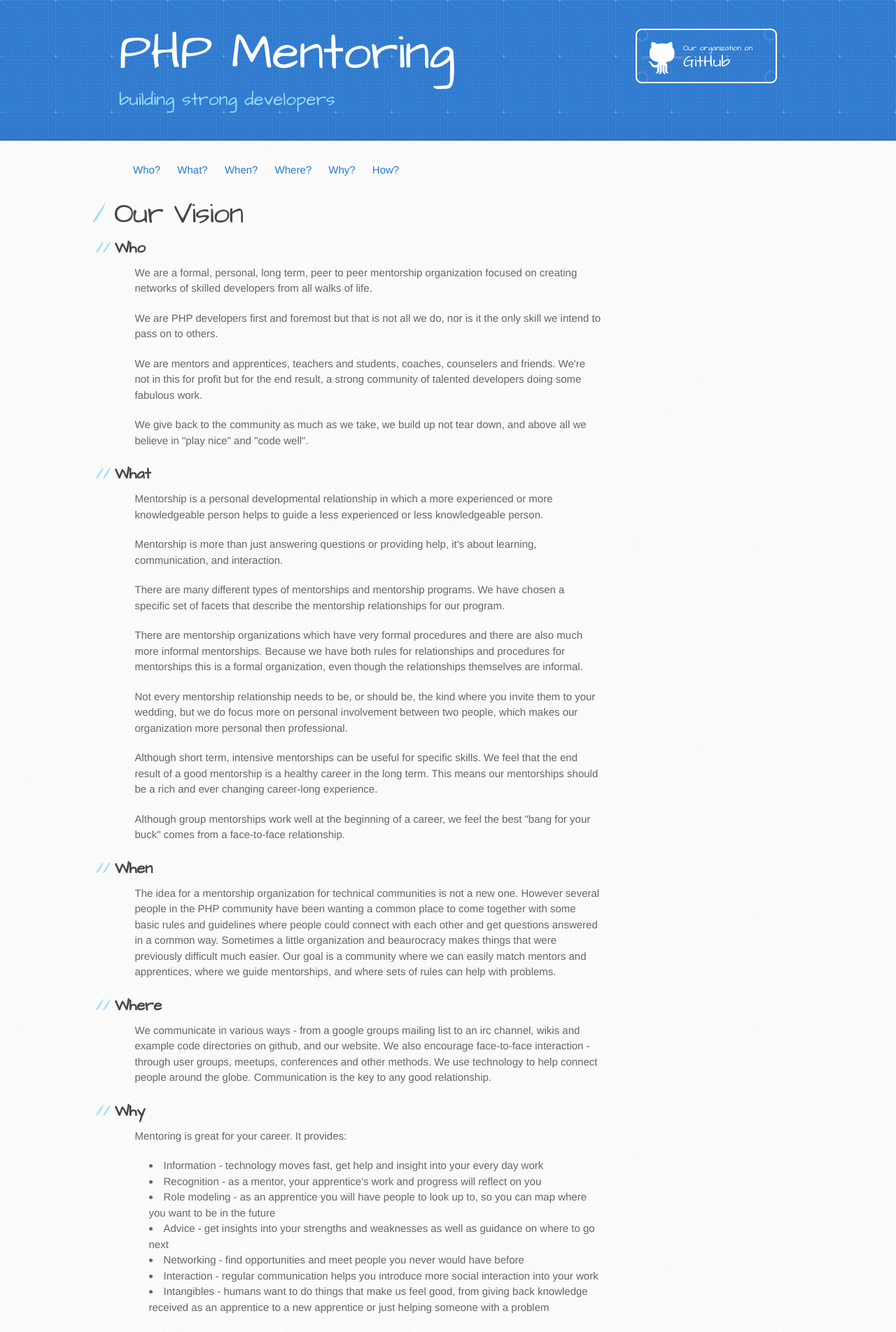
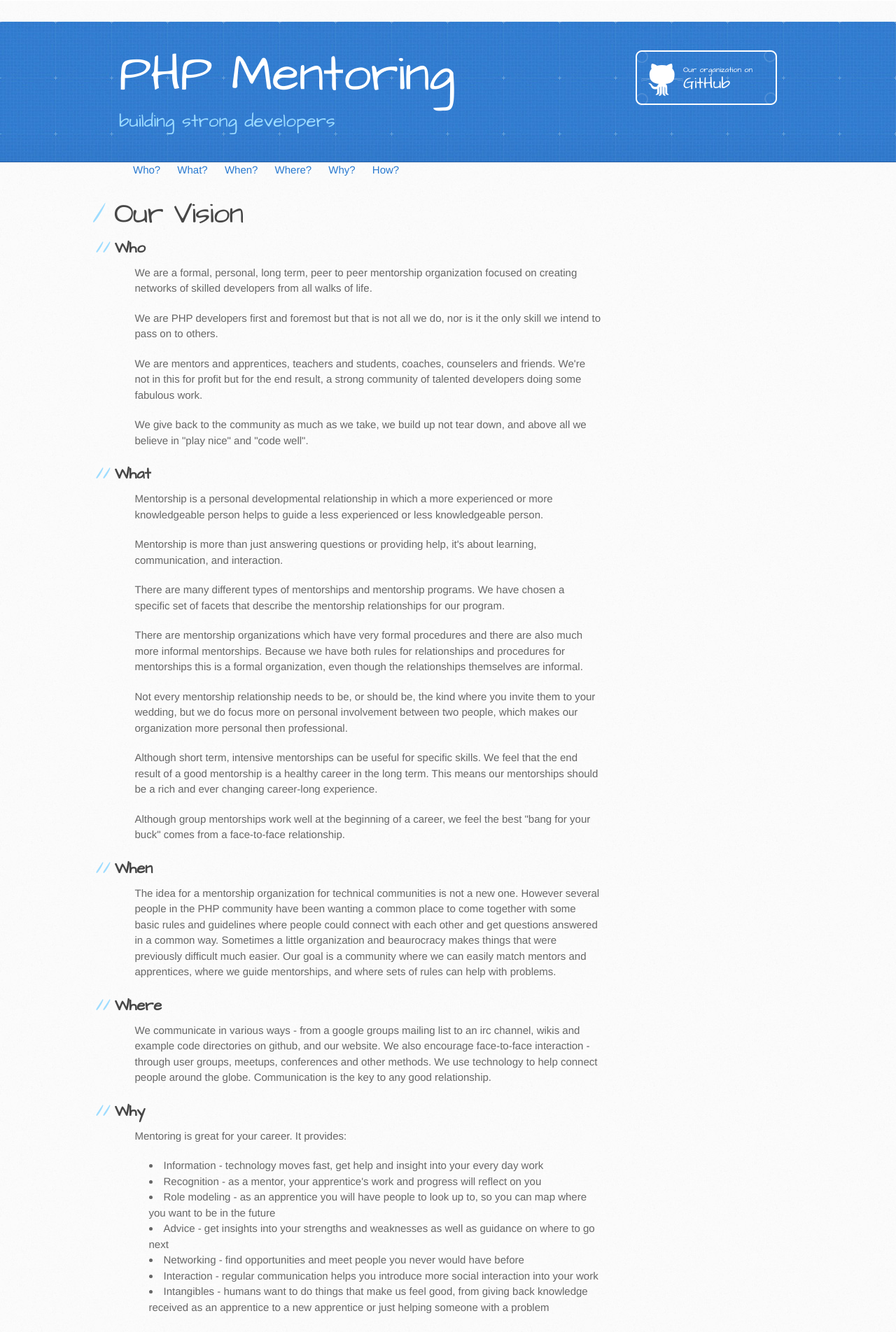
Before and after one commit to phpmentoring/phpmentoring.github.com, a Jekyll site: the page built from index.html, in a window 1280 px wide. Shown: the top 1904 px of the page at 70% size. Built offline with Jekyll 4.4.1, drawn with Linux system fonts in a browser that asks for light colours.

Commit message:
Fixed another bug (grrr...)

```diff
--- a/_layouts/default.html
+++ b/_layouts/default.html
@@ -11,9 +11,11 @@
     <title>{{ page.title }}</title>
   </head>
   <body>
-    {% include header.html %}
-    {{ content }}
-    {% include sidebar.html %}
-    {% include footer.html %}
+    <div id="content-wrapper">
+      {% include header.html %}
+      {{ content }}
+      {% include sidebar.html %}
+      {% include footer.html %}
+    </div>
   </body>
 </html>
--- a/guidelines.html
+++ b/guidelines.html
@@ -3,7 +3,6 @@ layout: default
 title: PHP Mentoring | Guidelines and Rules
 ---
 
-<div id="content-wrapper">
 <nav id="main-nav" class="inner clearfix">
   <ul>
     <li><a href="#guidelines-charter">Charter</a></li>
@@ -83,4 +82,3 @@ title: PHP Mentoring | Guidelines and Rules
     </section>
   </section>
 </div>
-</div>
--- a/index.html
+++ b/index.html
@@ -3,7 +3,6 @@ layout: default
 title: PHP Mentoring | Vision
 ---
 
-<div id="content-wrapper">
 <nav id="main-nav" class="inner clearfix">
   <ul>
     <li><a href="#vision-who">Who?</a></li>
@@ -72,4 +71,3 @@ title: PHP Mentoring | Vision
     </section>
   </section>
 </div>
-</div>
```
Lines whose indentation alone changed are shown as unchanged.
